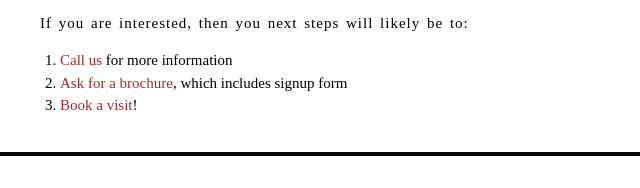
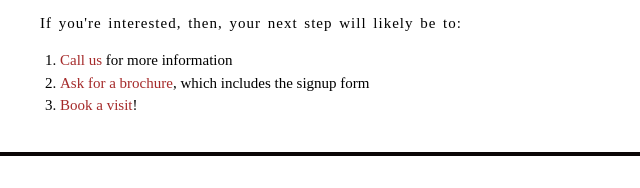
Before and after one commit to chandniic/community, a plain HTML site: page index.html in a window 1280 px wide. Shown: the part 742-930 px from the top of the page, 0-640 px from the left. Drawn offline with Linux system fonts and the light colour scheme.

Commit message:
Update index.html

```diff
--- a/index.html
+++ b/index.html
@@ -27,10 +27,10 @@
                     <li>Assertion</li>
                     <li>Focus and resolve</li>
                   </ul>
-                  <p>If you are interested, then you next steps will likely be to:</p>
+                  <p>If you're interested, then, your next step will likely be to:</p>
                   <ol>
                     <li><a href="#">Call us</a> for more information</li>
-                    <li><a href="#">Ask for a brochure</a>, which includes signup form</li>
+                    <li><a href="#">Ask for a brochure</a>, which includes the signup form</li>
                     <li><a href="#">Book a visit</a>!</li>
                   </ol>
        </section>
```
